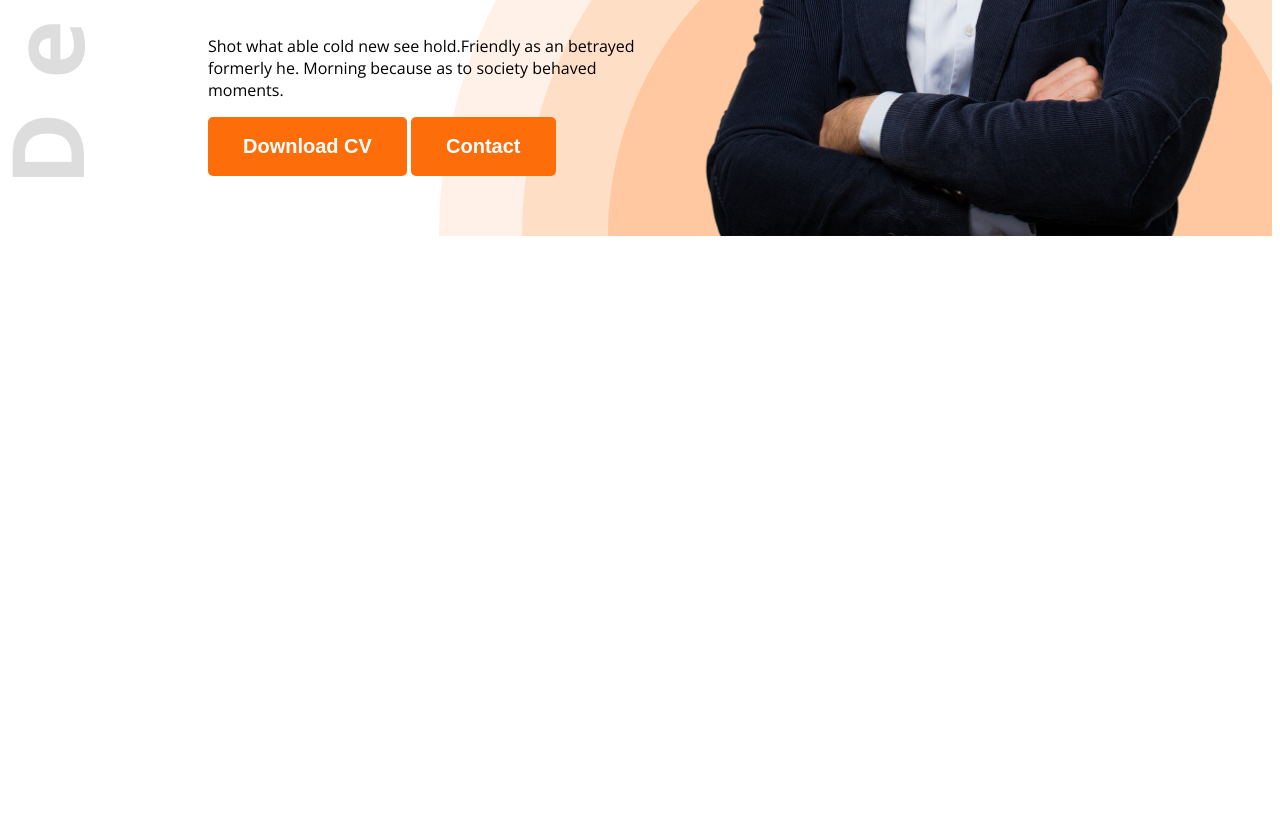
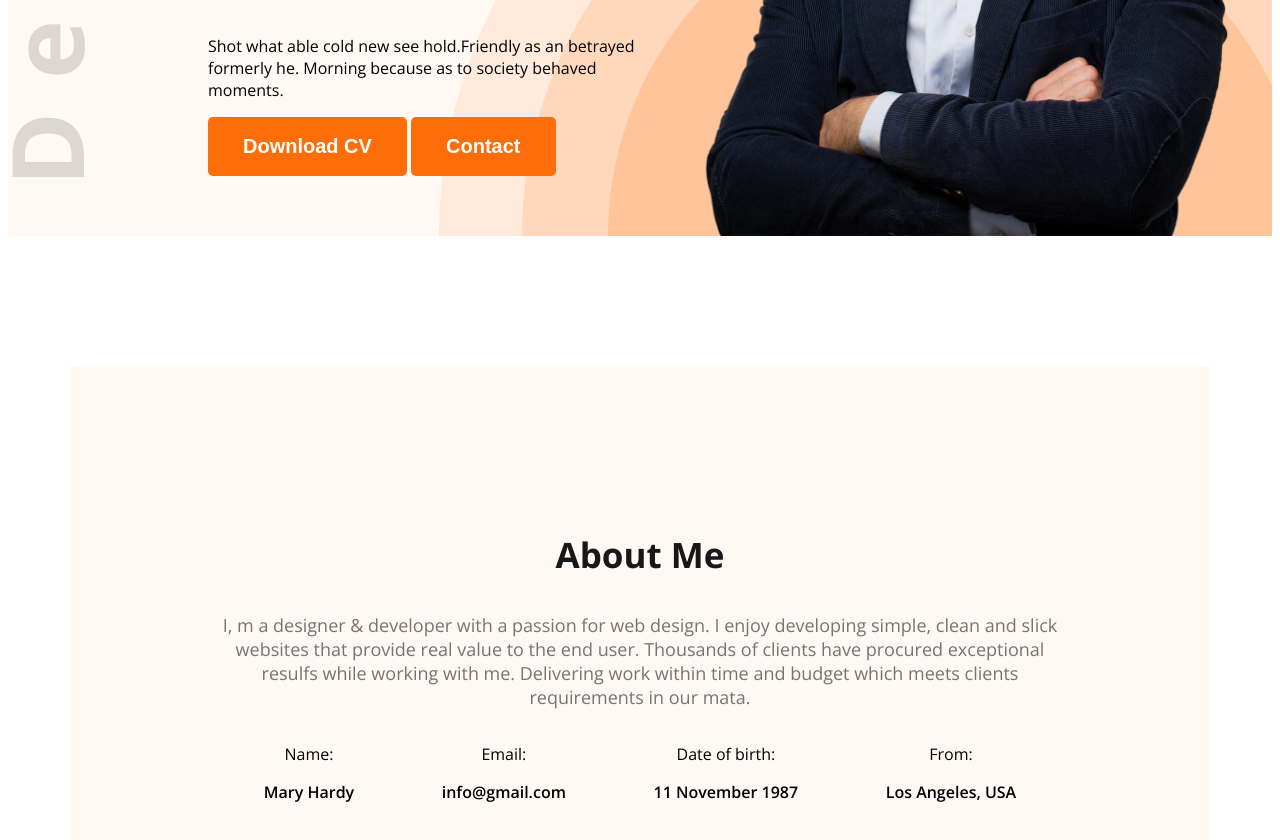
Before and after one commit to SHAONROY/web_developer_portfilio, a plain HTML site: page index.html in a window 1280 px wide. Shown: the part 594-1434 px from the top of the page. Before the commit the page ends 838 px from the top, so only its background shows below. Drawn offline with nearby package versions, Linux system fonts and the light colour scheme.

Commit message:
Complete The About Section

```diff
--- a/Style/Portfolio.css
+++ b/Style/Portfolio.css
@@ -5,8 +5,10 @@
   font-variation-settings:
     "wdth" 100;
 }
-/* Nav Styles */
 /* Shared-color */
+.secondary-bg {
+    background-color: #FFF8F3;
+}
 .text-primary{
     color: #FD6E0A;
 }
@@ -21,6 +23,15 @@
     font-size: 20px;
     border: none;
     border-radius: 5px;
+}
+.section-title{
+    font-size: 35px;
+    font-weight: bold;
+    color:#181818;
+}
+.section-description{
+    font-size: 18px;
+    color: #757575;
 }
 /* Header Style  */
 .header {
@@ -71,3 +82,22 @@ nav ul li a {
 .banner-content{
     max-width: 580px;
 }
+/* Main Style  */
+    main {
+        max-width: 1140px;
+        margin: 0 auto;
+    }
+/* About Style  */
+.about {
+    border-bottom: 10px;
+    padding: 130px 150px;
+    text-align: center;
+    margin-top: 130px;
+}
+.about-items{
+    display: flex;
+    justify-content: space-around;
+}
+.item-description{
+    font-weight: 600;
+}
--- a/index.html
+++ b/index.html
@@ -15,7 +15,7 @@
 </head>
 <body class="open-sans-normal">
     <!-- Start The Header  -->
-    <header class="header">
+    <header class="header secondary-bg">
         <nav>
             <h3 class="nav-tittle">Ma<span class="text-primary">r</span>y</h3>
             <ul>
@@ -38,6 +38,35 @@
        <!-- End The banner Section  -->
     </header>
     <!-- End The Header  -->
+    <!-- Start The main Section  -->
+     <main>
+        <!-- Start the About Section  -->
+        <section class="about secondary-bg">
+            <h3 class="section-title">About Me</h3>
+            <p class="section-description">I, m a designer & developer with a passion for web design. I enjoy developing simple, clean and slick websites that provide real value to the end user. Thousands of clients have procured exceptional resulfs while working with me. Delivering work within time and budget which meets clients requirements in our mata.</p>
+              <div class="about-items">
+                   <!-- .about-item*4>p.item-title+p.item-description -->
+                <div class="about-item">
+                    <p class="item-title">Name:</p>
+                    <p class="item-description">Mary Hardy</p>
+                </div>
+                <div class="about-item">
+                    <p class="item-title">Email:</p>
+                    <p class="item-description">info@gmail.com</p>
+                </div>
+                <div class="about-item">
+                    <p class="item-title">Date of birth:</p>
+                    <p class="item-description">11 November 1987</p>
+                </div>
+                <div class="about-item">
+                    <p class="item-title">From:</p>
+                    <p class="item-description">Los Angeles, USA</p>
+                </div>
+            </div>
+        </section>
+
+         <!-- End  the About Section  -->
+     </main>
 
 </body>
 </html>
```
